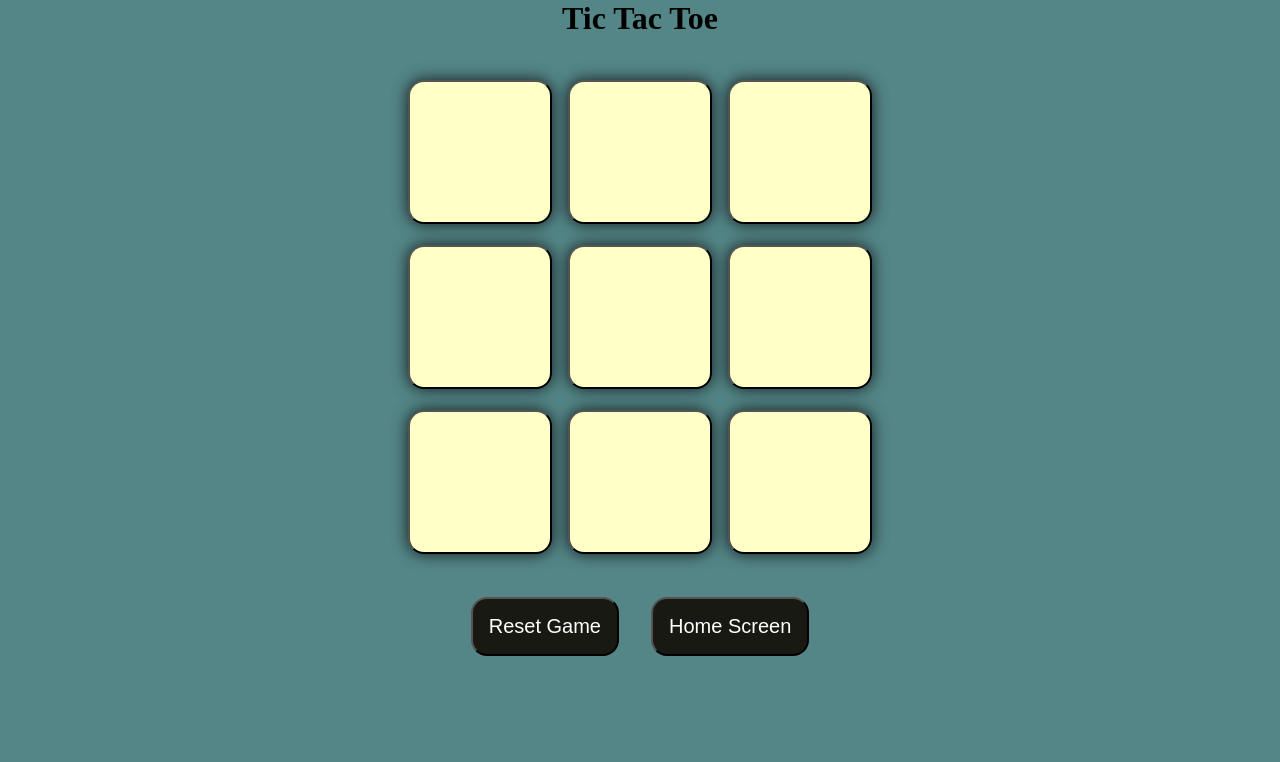
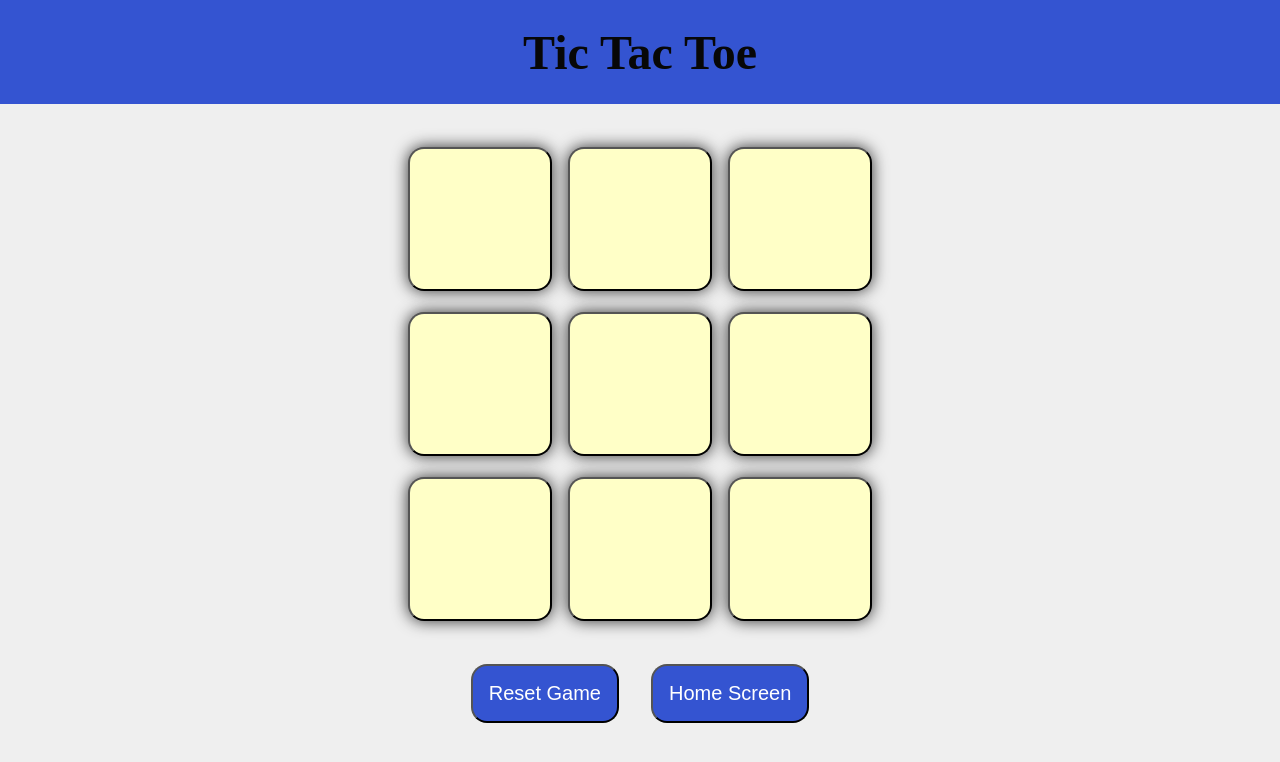
Before and after one commit to rishig1030/tictactoe, a plain HTML site: page index.html in a window 1280 px wide. Both pictures are taken after a click on the button "Start Game". Drawn offline with Linux system fonts and the light colour scheme.

Commit message:
some changes in style

```diff
--- a/index.html
+++ b/index.html
@@ -17,9 +17,9 @@
         </div>
     </main>
     <main class="body1 hidden">
-        <h1>Tic Tac Toe</h1>
-
-
+        <div class="header">
+            <p style="font-size: 3rem; color: #070707;"><b>Tic Tac Toe</b></p>
+        </div>
         <div class="container">
             <div class="game">
                 <button class="box"></button>
@@ -41,8 +41,10 @@
     <main class="body2 hidden">
         <div class="winner" id="winner">Winner</div>
 
-        <button id="new-btn">New Game</button>
-        <button class="seeresult">Review</button>
+        <div class="newwin">
+            <button id="new-btn">New Game</button>
+            <button class="seeresult">Review</button>
+        </div>
 
     </main>
     <script src="app.js"></script>
--- a/style.css
+++ b/style.css
@@ -3,7 +3,7 @@
     padding: 0px;
 }
 body{
-    background-color: #548687;
+    background-color: #EFEFEF;
     text-align: center;
     display: flex;
     align-items: center;
@@ -52,34 +52,34 @@ body{
     border-radius: 1rem;
     box-shadow: 0 0 1rem rgba(0, 0, 0, 0.8);
     font-size: 8vmin;
-    color: #010101;
+    color: #070707;
     background-color: #ffffc7;
 }
 #reset-btn{
     padding: 1rem;
     font-size: 1.25rem;
-    background-color: #191913;
+    background-color: #3454D1;
     color: #ffffff;
     border-radius: 1rem;
 }
 .seeresult{
     padding: 1rem;
     font-size: 1.25rem;
-    background-color: #191913;
+    background-color: #3454D1;
     color: #ffffff;
     border-radius: 1rem;
 }
 #home-btn{
     padding: 1rem;
     font-size: 1.25rem;
-    background-color: #191913;
+    background-color: #3454D1;
     color: #ffffff;
     border-radius: 1rem;
 }
 #home2-btn{
     padding: 1rem;
     font-size: 1.25rem;
-    background-color: #191913;
+    background-color: #3454D1;
     color: #ffffff;
     border-radius: 1rem;
 }
@@ -87,18 +87,28 @@ body{
 .start-btn{
     padding: 1rem;
     font-size: 1.25rem;
-    background-color: #191913;
+    background-color: #3454D1;
     color: #ffffff;
     border-radius: 1rem;
 }
 #new-btn{
     padding: 1rem;
     font-size: 1.25rem;
-    background-color: #191913;
+    background-color: #3454D1;
     color: #ffffff;
     border-radius: 1rem;
 }
-.gameset{
+.header{
+    display: flex;
+    align-items: center;
+    justify-content: center;
+    height: 13vmin;
+    width:100vw;
+    background-color: #3454D1;
+
+}
+
+.gameset {
 
     display: flex;
     justify-content: center;
```
